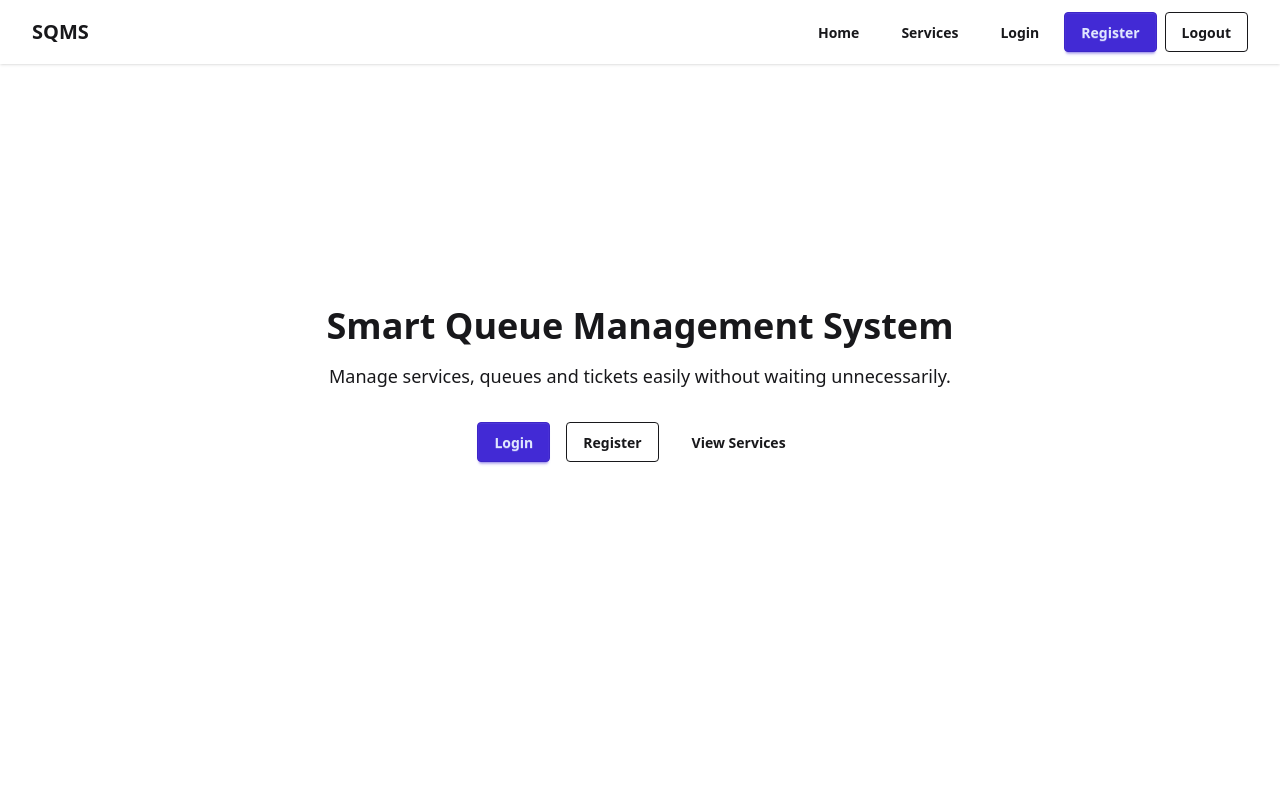
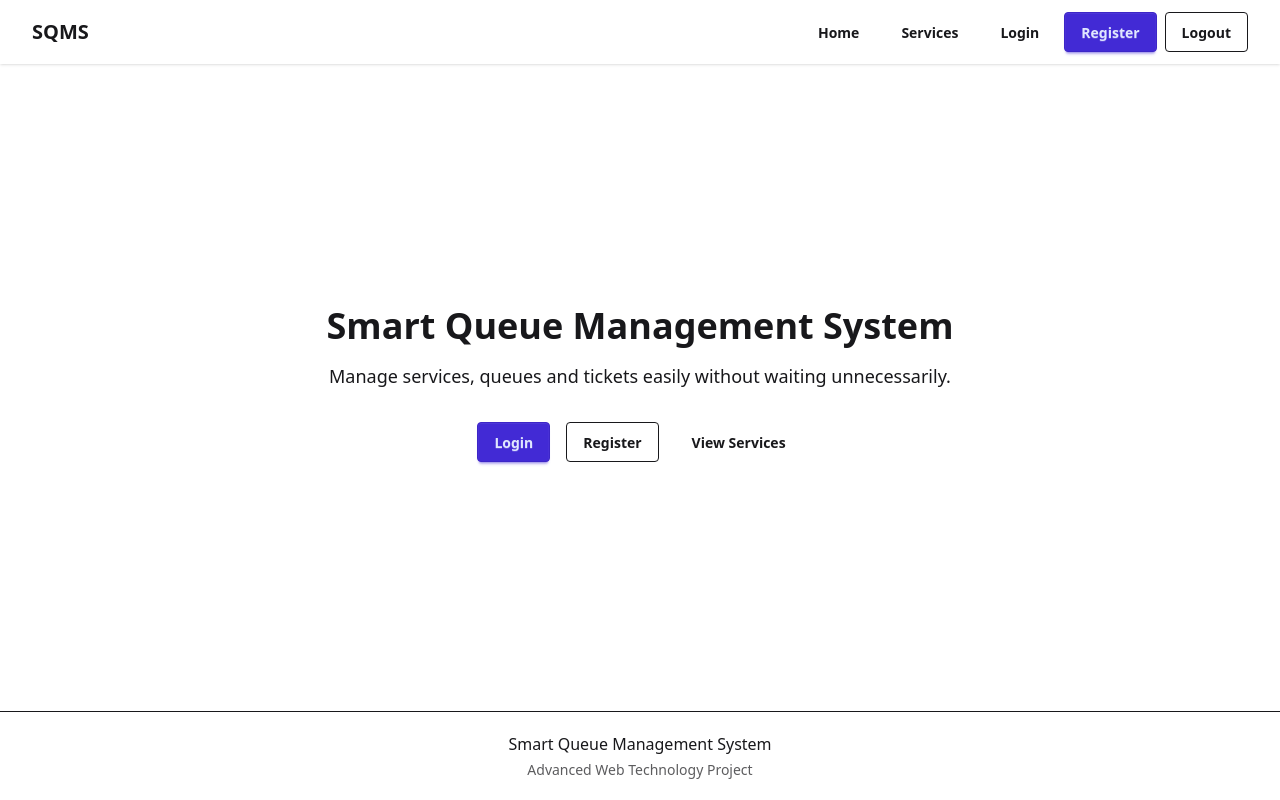
Before and after one commit to jannatjarin/Smart-Queue-Management-System-Final, a Next.js app in the folder frontend/: page / in a window 1280 px wide. Built offline with nearby package versions, Linux system fonts and the light colour scheme.

Commit message:
completed shared root layout

```diff
--- a/frontend/app/layout.tsx
+++ b/frontend/app/layout.tsx
@@ -1,7 +1,9 @@
 import type { Metadata } from "next";
 import { Geist, Geist_Mono } from "next/font/google";
 import "./globals.css";
+
 import Navbar from "@/components/layout/Navbar";
+import Footer from "@/components/layout/Footer";
 
 const geistSans = Geist({
   variable: "--font-geist-sans",
@@ -14,22 +16,34 @@ const geistMono = Geist_Mono({
 });
 
 export const metadata: Metadata = {
-  title: "Create Next App",
-  description: "Generated by create next app",
+  title: "SQMS",
+  description: "Smart Queue Management System",
 };
 
 export default function RootLayout({
   children,
 }: LayoutProps<"/">) {
+
   return (
     <html
       lang="en"
       className={`${geistSans.variable} ${geistMono.variable} h-full antialiased`}
     >
+
       <body className="min-h-full flex flex-col">
+
         <Navbar />
-        {children}
+
+        <main className="flex-1 px-5">
+
+          {children}
+
+        </main>
+
+        <Footer />
+
       </body>
+
     </html>
   );
 }
```
